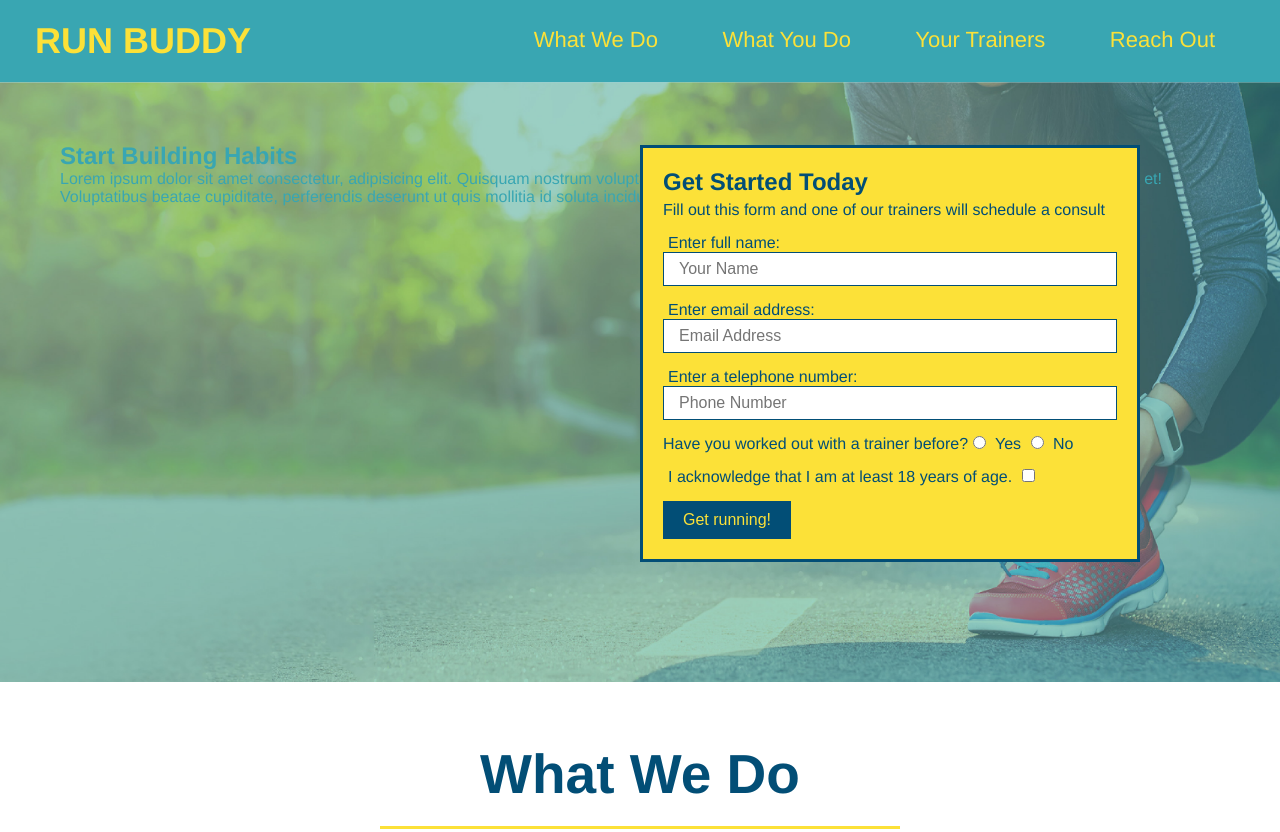
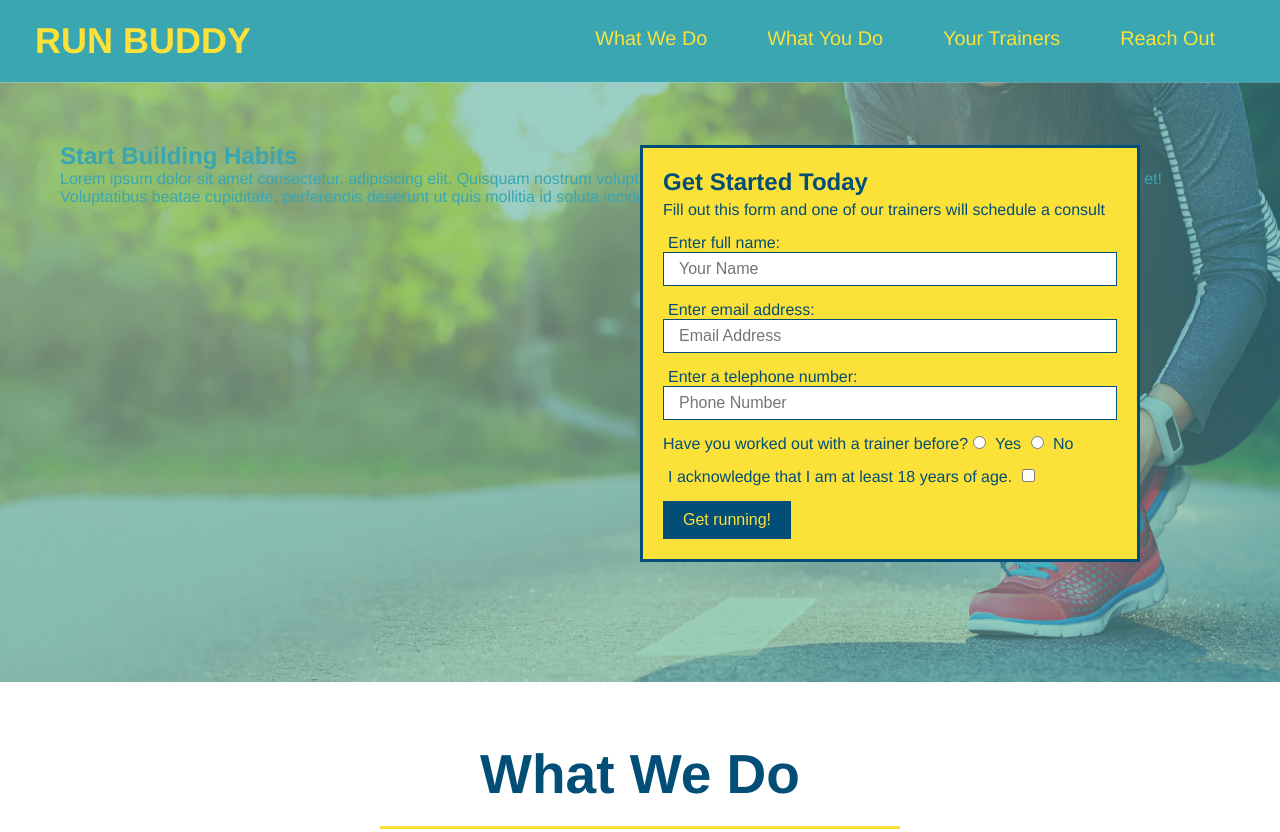
Before and after one commit to gusmor94/run-buddy, a plain HTML site: page index.html in a window 1280 px wide. Shown: the top 832 px of the page. Drawn offline with Linux system fonts and the light colour scheme.

Commit message:
fixed flex wrap in navigation

```diff
--- a/assets/css/style.css
+++ b/assets/css/style.css
@@ -34,14 +34,18 @@ header nav {
     margin: 7px 0;
 }
 
-header nav ul li {
-    display: inline
+header nav ul {
+    display: flex;
+    flex-wrap: wrap;
+    justify-content: space-between;
+    align-items: center;
+    list-style: none;
 }
 
 header nav ul li a {
     margin: 0 30px;
     font-weight: lighter;
-    font-size: 22px
+    font-size: 1.55vw;
 }
 
 footer {
```
